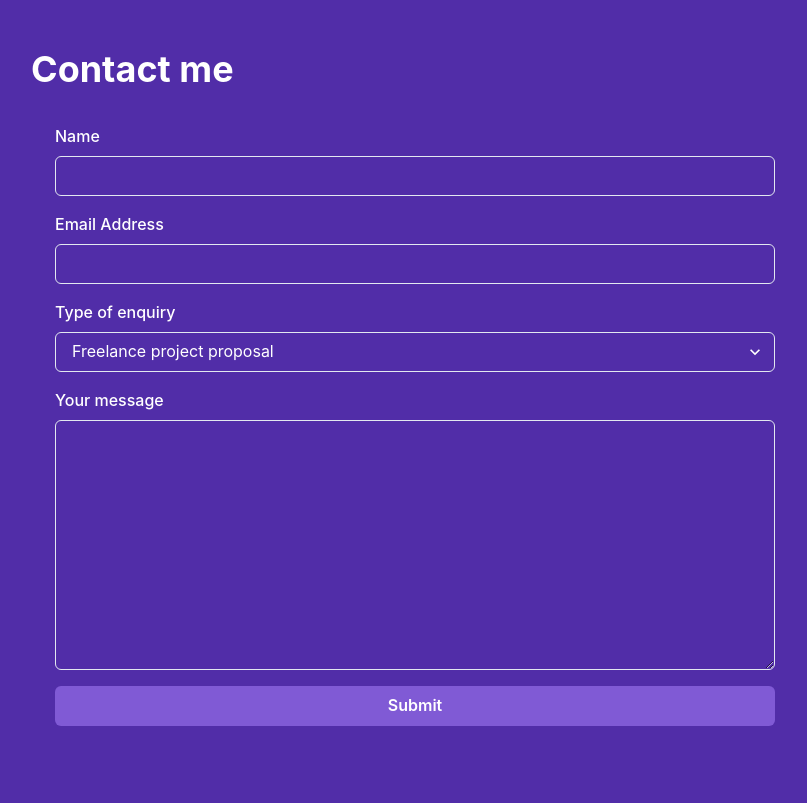
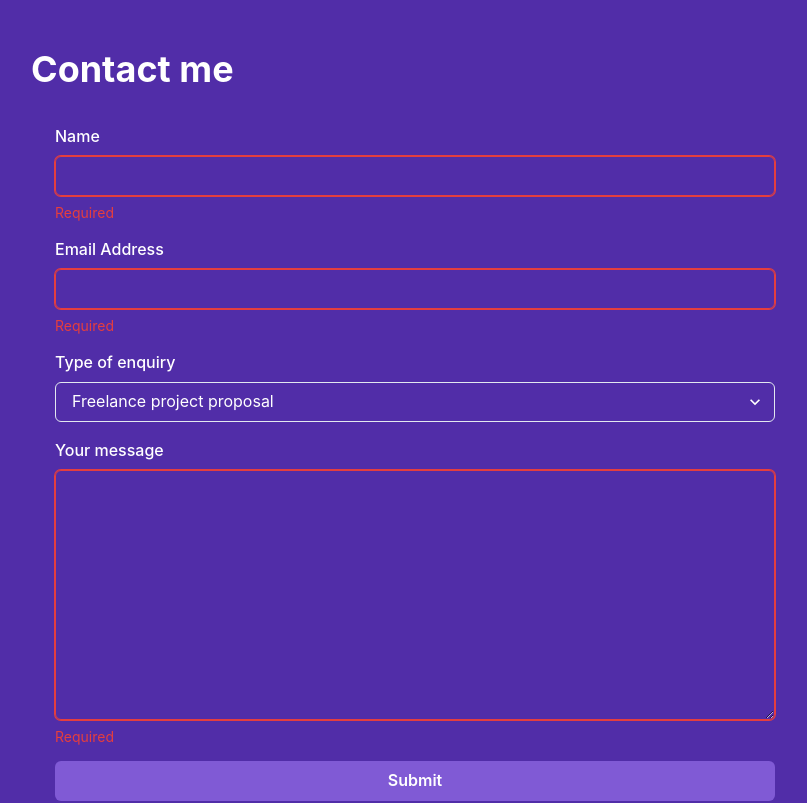
Before and after one commit to CodrinCarpovici/portfoliometa, a React (Create React App) app: page / in a window 1280 px wide. Shown: the part 2100-2903 px from the top of the page, without its empty margins (225-1032 px from the left). Built offline with nearby package versions, Linux system fonts and the light colour scheme.

Commit message:
contact me form set up

```diff
--- a/src/components/ContactMeSection.js
+++ b/src/components/ContactMeSection.js
@@ -1,4 +1,4 @@
-import React, { useEffect } from "react";
+import React, { useEffect, useState } from "react";
 import { useFormik } from "formik";
 import {
   Box,
@@ -21,10 +21,28 @@ const LandingSection = () => {
   const { isLoading, response, submit } = useSubmit();
   const { onOpen } = useAlertContext();
 
+  const [input, setInput] = useState("");
+
+  const handleInputChange = (e) => setInput(e.target.value);
+
+  const isError = input === "";
+
   const formik = useFormik({
-    initialValues: {},
-    onSubmit: (values) => {},
-    validationSchema: Yup.object({}),
+    initialValues: {
+      firstName: "",
+      email: "",
+      type: "",
+      comment: "",
+    },
+    onSubmit: (values) => {
+      submit(values);
+    },
+    validationSchema: Yup.object({
+      firstName: Yup.string().required(),
+      email: Yup.string().required(),
+      type: Yup.string().required(),
+      comment: Yup.string().required(),
+    }),
   });
 
   return (
@@ -39,21 +57,45 @@ const LandingSection = () => {
           Contact me
         </Heading>
         <Box p={6} rounded="md" w="100%">
-          <form>
+          <form
+            onSubmit={(e) => {
+              e.preventDefault();
+              formik.handleSubmit(e);
+            }}
+          >
             <VStack spacing={4}>
-              <FormControl isInvalid={false}>
+              <FormControl isInvalid={isError}>
                 <FormLabel htmlFor="firstName">Name</FormLabel>
-                <Input id="firstName" name="firstName" />
-                <FormErrorMessage></FormErrorMessage>
+                <Input
+                  id="firstName"
+                  name="firstName"
+                  onChange={handleInputChange}
+                  value={input}
+                  {...formik.getFieldProps("firstName")}
+                />
+                {isError && <FormErrorMessage>Required</FormErrorMessage>}
               </FormControl>
-              <FormControl isInvalid={false}>
+              <FormControl isInvalid={isError}>
                 <FormLabel htmlFor="email">Email Address</FormLabel>
-                <Input id="email" name="email" type="email" />
-                <FormErrorMessage></FormErrorMessage>
+                <Input
+                  id="email"
+                  name="email"
+                  type="email"
+                  onChange={handleInputChange}
+                  value={input}
+                  {...formik.getFieldProps("email")}
+                />
+                {isError && <FormErrorMessage>Required</FormErrorMessage>}
               </FormControl>
               <FormControl>
                 <FormLabel htmlFor="type">Type of enquiry</FormLabel>
-                <Select id="type" name="type">
+                <Select
+                  id="type"
+                  name="type"
+                  onChange={handleInputChange}
+                  value={input}
+                  {...formik.getFieldProps("type")}
+                >
                   <option value="hireMe">Freelance project proposal</option>
                   <option value="openSource">
                     Open source consultancy session
@@ -61,10 +103,17 @@ const LandingSection = () => {
                   <option value="other">Other</option>
                 </Select>
               </FormControl>
-              <FormControl isInvalid={false}>
+              <FormControl isInvalid={isError}>
                 <FormLabel htmlFor="comment">Your message</FormLabel>
-                <Textarea id="comment" name="comment" height={250} />
-                <FormErrorMessage></FormErrorMessage>
+                <Textarea
+                  id="comment"
+                  name="comment"
+                  height={250}
+                  onChange={handleInputChange}
+                  value={input}
+                  {...formik.getFieldProps("comment")}
+                />
+                {isError && <FormErrorMessage>Required</FormErrorMessage>}
               </FormControl>
               <Button type="submit" colorScheme="purple" width="full">
                 Submit
```
